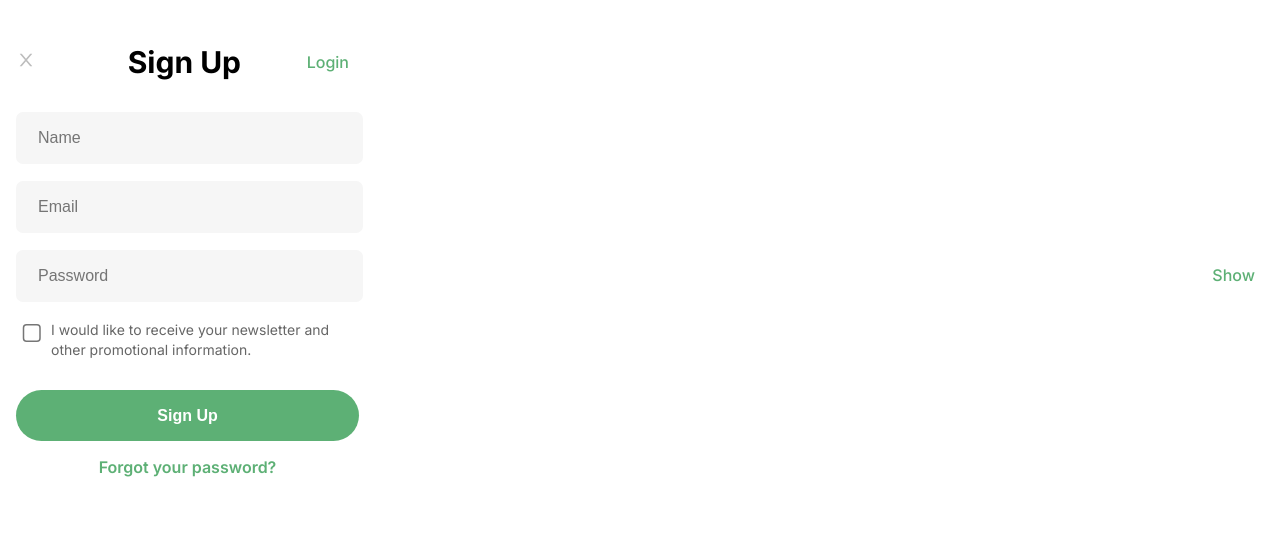
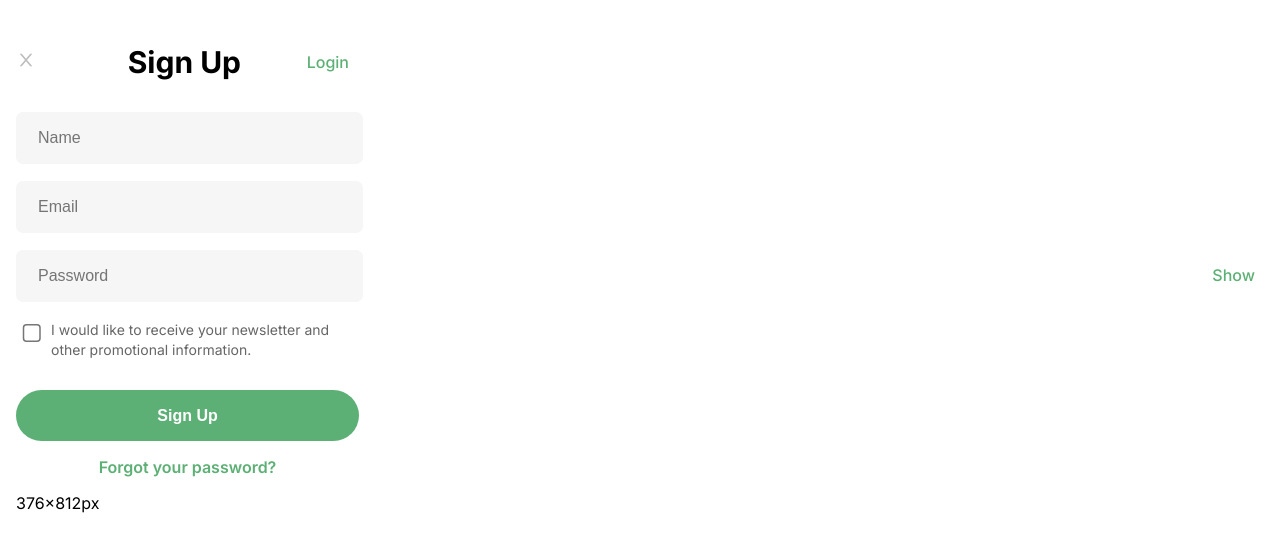
Before and after one commit to ngoccphb1234/react-ui-demo, a React (Create React App) app: page / in a window 1280 px wide. Shown: the top 548 px of the page. Built offline with nearby package versions, Linux system fonts and the light colour scheme.

Commit message:
add comment

```diff
--- a/src/index.js
+++ b/src/index.js
@@ -9,6 +9,7 @@ const element = <div className="mainDiv">
     <div className="contentDiv">
         <Header/>
         <LoginFeature/>
+        <p>376x812px</p>
     </div>
 </div>
 const root = ReactDOM.createRoot(document.getElementById('root'));
```
